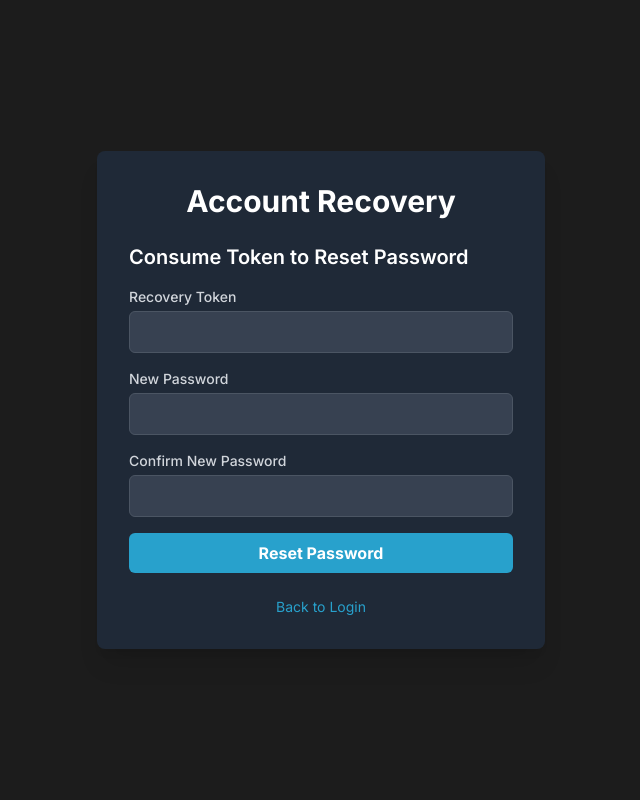
After one commit to GrueStudio/huntmaster, a FastAPI app: template app/templates/account_recovery.html in a window 1280 px wide. The commit adds this page. Shown: the whole page, without its empty margins (319-959 px from the left). Run offline with FastAPI, Linux system fonts and the light colour scheme; the template is opened without the code that fills it, so the values that code supplies are empty; some libraries are stand-ins or nearby versions.

Commit message:
feat(account-recovery): generate tokens, consume, and list them

```diff
--- a/app/main.py
+++ b/app/main.py
@@ -1,15 +1,19 @@
 import os
-from fastapi import FastAPI, Request, Form, Depends, HTTPException, status
+import uuid
+from fastapi import FastAPI, Request, Form, Depends, status
 from fastapi.responses import HTMLResponse, RedirectResponse
 from fastapi.templating import Jinja2Templates
 from fastapi.staticfiles import StaticFiles
+from pytz import UTC
+
+from datetime import datetime, timedelta
 from sqlalchemy.orm import Session
 from sqlalchemy.exc import IntegrityError
 from starlette.middleware.sessions import SessionMiddleware
 
 # Assuming database.py and models.py are in the same 'app' directory
-from database import get_db, Base, engine # Import Base and engine for table creation in dev
-from models import User # Import your User model
+from database import get_db # Import Base and engine for table creation in dev
+from models import User, RecoveryToken # Import your User model
 
 # Initialize FastAPI app
 app = FastAPI()
@@ -38,6 +42,10 @@ async def get_login_form(request: Request):
     """
     Displays the login form.
     """
+
+    user_id = request.session.get('user_id')
+    if user_id:
+        return RedirectResponse(url="/dashboard", status_code=status.HTTP_303_SEE_OTHER)
     return templates.TemplateResponse("login.html", {"request": request, "error": None})
 
 @app.post("/login", response_class=HTMLResponse)
@@ -76,6 +84,10 @@ async def get_register_form(request: Request):
     """
     Displays the user registration form.
     """
+    user_id = request.session.get('user_id')
+    if user_id:
+        return RedirectResponse(url="/dashboard", status_code=status.HTTP_303_SEE_OTHER)
+
     return templates.TemplateResponse("register.html", {"request": request, "error": None})
 
 @app.post("/register", response_class=HTMLResponse)
@@ -142,6 +154,160 @@ async def dashboard(request: Request):
         return RedirectResponse(url="/login", status_code=status.HTTP_303_SEE_OTHER)
     return templates.TemplateResponse("dashboard.html", {"request": request, "username": username})
 
+@app.get("/account-recovery", response_class=HTMLResponse)
+async def get_account_recovery(request: Request, db: Session = Depends(get_db)):
+    """
+    Displays the account recovery page.
+    If logged in, shows generated tokens.
+    If not logged in, shows form to consume token and reset password.
+    """
+    user_id = request.session.get('user_id')
+    if user_id:
+        # User is logged in: show their tokens
+        user = db.query(User).filter(User.id == user_id).first()
+        if not user:
+            # Should not happen if session is valid, but handle defensively
+            request.session.pop('user_id', None)
+            request.session.pop('username', None)
+            return RedirectResponse(url="/login", status_code=status.HTTP_303_SEE_OTHER)
+
+        # Fetch active and expired tokens for the user
+        tokens = db.query(RecoveryToken).filter(RecoveryToken.user_id == user.id).order_by(RecoveryToken.created_at.desc()).all()
+
+        # Filter out truly expired tokens for display, but keep all for auditing
+        active_tokens = [
+            token for token in tokens
+            if not token.used and token.expiration_time > datetime.now(UTC).replace(tzinfo=None) # Changed 'not token.used' to 'token.used is False'
+        ]
+
+        return templates.TemplateResponse(
+            "account_recovery.html",
+            {"request": request, "logged_in_user": user, "tokens": tokens, "message": None, "error": None}
+        )
+    else:
+        # User is not logged in: show form to consume token
+        return templates.TemplateResponse(
+            "account_recovery.html",
+            {"request": request, "logged_in_user": None, "message": None, "error": None}
+        )
+
+@app.post("/account-recovery/generate-token", response_class=HTMLResponse)
+async def generate_recovery_token(request: Request, db: Session = Depends(get_db)):
+    """
+    Generates a new recovery token for the logged-in user.
+    """
+    user_id = request.session.get('user_id')
+    if not user_id:
+        return RedirectResponse(url="/login", status_code=status.HTTP_303_SEE_OTHER)
+
+    user = db.query(User).filter(User.id == user_id).first()
+    if not user:
+        request.session.pop('user_id', None)
+        request.session.pop('username', None)
+        return RedirectResponse(url="/login", status_code=status.HTTP_303_SEE_OTHER)
+
+    # Invalidate old active tokens for this user to prevent clutter and improve security
+    db.query(RecoveryToken).filter(
+        RecoveryToken.user_id == user.id,
+        RecoveryToken.used == False,
+        RecoveryToken.expiration_time > datetime.now(UTC).replace(tzinfo=None)
+    ).update({"used": True})
+    db.commit()
+
+    # Generate a new unique token
+    token_value = str(uuid.uuid4())
+    # Token valid for 1 hour
+    expiration_time = datetime.now(UTC) + timedelta(days=90)
+
+    new_token = RecoveryToken(
+        user_id=user.id,
+        token=token_value,
+        expiration_time=expiration_time,
+        used=False
+    )
+    db.add(new_token)
+    db.commit()
+    db.refresh(new_token)
+
+    return templates.TemplateResponse(
+        "account_recovery.html",
+        {"request": request, "logged_in_user": user, "tokens": user.recovery_tokens, "message": "New recovery token generated!", "error": None}
+    )
+
+@app.post("/account-recovery", response_class=HTMLResponse)
+async def consume_recovery_token(
+    request: Request,
+    token: str = Form(...),
+    new_password: str = Form(...),
+    confirm_password: str = Form(...),
+    db: Session = Depends(get_db)
+):
+    """
+    Consumes a recovery token and resets the user's password.
+    This route is for unauthenticated users.
+    """
+    error_message = None
+
+    if not token or not new_password or not confirm_password:
+        error_message = "All fields are required."
+    elif new_password != confirm_password:
+        error_message = "New passwords do not match."
+    elif len(new_password) < 6:
+        error_message = "New password must be at least 6 characters long."
+
+    if error_message:
+        return templates.TemplateResponse(
+            "account_recovery.html",
+            {"request": request, "logged_in_user": None, "error": error_message, "message": None}
+        )
+
+    recovery_token_obj = db.query(RecoveryToken).filter(RecoveryToken.token == token).first()
+
+    if not recovery_token_obj:
+        error_message = "Invalid or expired token."
+    elif recovery_token_obj.used:
+        error_message = "Token has already been used."
+    elif recovery_token_obj.expiration_time < datetime.now(UTC).replace(tzinfo=None):
+        error_message = "Token has expired."
+
+    if error_message:
+        return templates.TemplateResponse(
+            "account_recovery.html",
+            {"request": request, "logged_in_user": None, "error": error_message, "message": None}
+        )
+
+    user = db.query(User).filter(User.id == recovery_token_obj.user_id).first()
+    if not user:
+        # This case implies data inconsistency, token points to non-existent user
+        error_message = "Associated user not found. Invalid token."
+        return templates.TemplateResponse(
+            "account_recovery.html",
+            {"request": request, "logged_in_user": None, "error": error_message, "message": None}
+        )
+
+    try:
+        user.set_password(new_password)
+        recovery_token_obj.used = True # Mark token as used
+        db.add(user)
+        db.add(recovery_token_obj)
+        db.commit()
+
+        # Redirect to login with success message
+        return RedirectResponse(
+            url="/login?message=Password reset successfully. Please log in.",
+            status_code=status.HTTP_303_SEE_OTHER
+        )
+    except Exception as e:
+        db.rollback()
+        print(f"Error resetting password: {e}")
+        error_message = "An unexpected error occurred during password reset."
+        return templates.TemplateResponse(
+            "account_recovery.html",
+            {"request": request, "logged_in_user": None, "error": error_message, "message": None}
+        )
+
+
+
 # --- Debug/Test Endpoint (Development Only) ---
 # This endpoint will run your unit tests and display a summary.
 # It should ONLY be enabled in development containers, not production.
--- /dev/null
+++ b/app/templates/account_recovery.html
@@ -0,0 +1,169 @@
+<!doctype html>
+<html lang="en">
+    <head>
+        <meta charset="UTF-8" />
+        <meta name="viewport" content="width=device-width, initial-scale=1.0" />
+        <title>Account Recovery - HuntMaster</title>
+        <script src="https://cdn.tailwindcss.com"></script>
+        <link
+            href="https://fonts.googleapis.com/css2?family=Inter:wght@400;500;600;700&display=swap"
+            rel="stylesheet"
+        />
+        <style>
+            body {
+                font-family: "Inter", sans-serif;
+                background-color: #1c1c1c; /* eerie-black */
+            }
+        </style>
+        <script>
+            // Tailwind CSS configuration for JIT mode (if not pre-compiled)
+            tailwind.config = {
+                theme: {
+                    extend: {
+                        colors: {
+                            coyote: "#866533",
+                            "reseda-green": "#5c6c4b",
+                            "caput-mortuum": "#6a2824",
+                            "blue-green": "#28a1cc",
+                            "eerie-black": "#1c1c1c",
+                        },
+                        fontFamily: {
+                            inter: ["Inter", "sans-serif"],
+                        },
+                    },
+                },
+            };
+        </script>
+    </head>
+    <body
+        class="flex items-center justify-center min-h-screen p-4 bg-eerie-black font-inter"
+    >
+        <div class="bg-gray-800 p-8 rounded-lg shadow-xl w-full max-w-md">
+            <h2 class="text-3xl font-bold text-center text-white mb-6">
+                Account Recovery
+            </h2>
+
+            {% if message %}
+            <div
+                class="bg-green-500 text-white p-3 rounded-md mb-4 text-center"
+            >
+                {{ message }}
+            </div>
+            {% endif %} {% if error %}
+            <div class="bg-red-500 text-white p-3 rounded-md mb-4 text-center">
+                {{ error }}
+            </div>
+            {% endif %} {% if logged_in_user %}
+            <h3 class="text-xl font-semibold text-white mb-4">
+                Your Recovery Tokens
+            </h3>
+            {% if tokens %}
+            <ul class="list-disc list-inside text-gray-300 mb-6 space-y-2">
+                {% for token in tokens %}
+                <li
+                    class="bg-gray-700 p-2 rounded-md flex justify-between items-center"
+                >
+                    <span
+                        >Token:
+                        <span class="font-mono text-blue-green"
+                            >{{ token.token }}</span
+                        ></span
+                    >
+                    <span
+                        >Expires: {{ token.expiration_time.strftime('%Y-%m-%d
+                        %H:%M UTC') }}</span
+                    >
+                    {% if token.used %}
+                    <span class="text-red-400">Used</span>
+                    {% else %}
+                    <span class="text-green-400">Active</span>
+                    {% endif %}
+                </li>
+                {% endfor %}
+            </ul>
+            {% else %}
+            <p class="text-gray-300 mb-4">
+                You have no active recovery tokens.
+            </p>
+            {% endif %}
+
+            <form
+                action="/account-recovery/generate-token"
+                method="post"
+                class="mt-6"
+            >
+                <button
+                    type="submit"
+                    class="w-full bg-blue-green hover:bg-blue-700 text-white font-bold py-2 px-4 rounded-md focus:outline-none focus:ring-2 focus:ring-blue-green focus:ring-opacity-75 transition duration-300"
+                >
+                    Generate New Token
+                </button>
+            </form>
+            <p class="text-center text-gray-400 text-sm mt-6">
+                <a href="/dashboard" class="text-blue-green hover:underline"
+                    >Back to Dashboard</a
+                >
+            </p>
+            {% else %}
+            <h3 class="text-xl font-semibold text-white mb-4">
+                Consume Token to Reset Password
+            </h3>
+            <form action="/account-recovery" method="post" class="space-y-4">
+                <div>
+                    <label
+                        for="token"
+                        class="block text-gray-300 text-sm font-medium mb-1"
+                        >Recovery Token</label
+                    >
+                    <input
+                        type="text"
+                        id="token"
+                        name="token"
+                        required
+                        class="w-full px-4 py-2 bg-gray-700 border border-gray-600 rounded-md focus:outline-none focus:ring-2 focus:ring-blue-green text-white placeholder-gray-400"
+                    />
+                </div>
+                <div>
+                    <label
+                        for="new_password"
+                        class="block text-gray-300 text-sm font-medium mb-1"
+                        >New Password</label
+                    >
+                    <input
+                        type="password"
+                        id="new_password"
+                        name="new_password"
+                        required
+                        class="w-full px-4 py-2 bg-gray-700 border border-gray-600 rounded-md focus:outline-none focus:ring-2 focus:ring-blue-green text-white placeholder-gray-400"
+                    />
+                </div>
+                <div>
+                    <label
+                        for="confirm_password"
+                        class="block text-gray-300 text-sm font-medium mb-1"
+                        >Confirm New Password</label
+                    >
+                    <input
+                        type="password"
+                        id="confirm_password"
+                        name="confirm_password"
+                        required
+                        class="w-full px-4 py-2 bg-gray-700 border border-gray-600 rounded-md focus:outline-none focus:ring-2 focus:ring-blue-green text-white placeholder-gray-400"
+                    />
+                </div>
+                <button
+                    type="submit"
+                    class="w-full bg-blue-green hover:bg-blue-700 text-white font-bold py-2 px-4 rounded-md focus:outline-none focus:ring-2 focus:ring-blue-green focus:ring-opacity-75 transition duration-300"
+                >
+                    Reset Password
+                </button>
+            </form>
+            <p class="text-center text-gray-400 text-sm mt-6">
+                <a href="/login" class="text-blue-green hover:underline"
+                    >Back to Login</a
+                >
+            </p>
+            {% endif %}
+        </div>
+    </body>
+</html>
--- a/app/templates/dashboard.html
+++ b/app/templates/dashboard.html
@@ -48,6 +48,11 @@
             </p>
             <div class="space-x-4">
                 <a
+                    href="/account-recovery"
+                    class="bg-reseda-green hover:bg-green-700 text-white font-bold py-2 px-4 rounded-md focus:outline-none focus:ring-2 focus:ring-reseda-green focus:ring-opacity-75 transition duration-300"
+                    >Account Recovery</a
+                >
+                <a
                     href="/logout"
                     class="bg-caput-mortuum hover:bg-red-700 text-white font-bold py-2 px-4 rounded-md focus:outline-none focus:ring-2 focus:ring-caput-mortuum focus:ring-opacity-75 transition duration-300"
                     >Logout</a
```
Also changed, not shown: app/models.py (+3 -16 lines), app/templates/login.html (+8 -0 lines).
